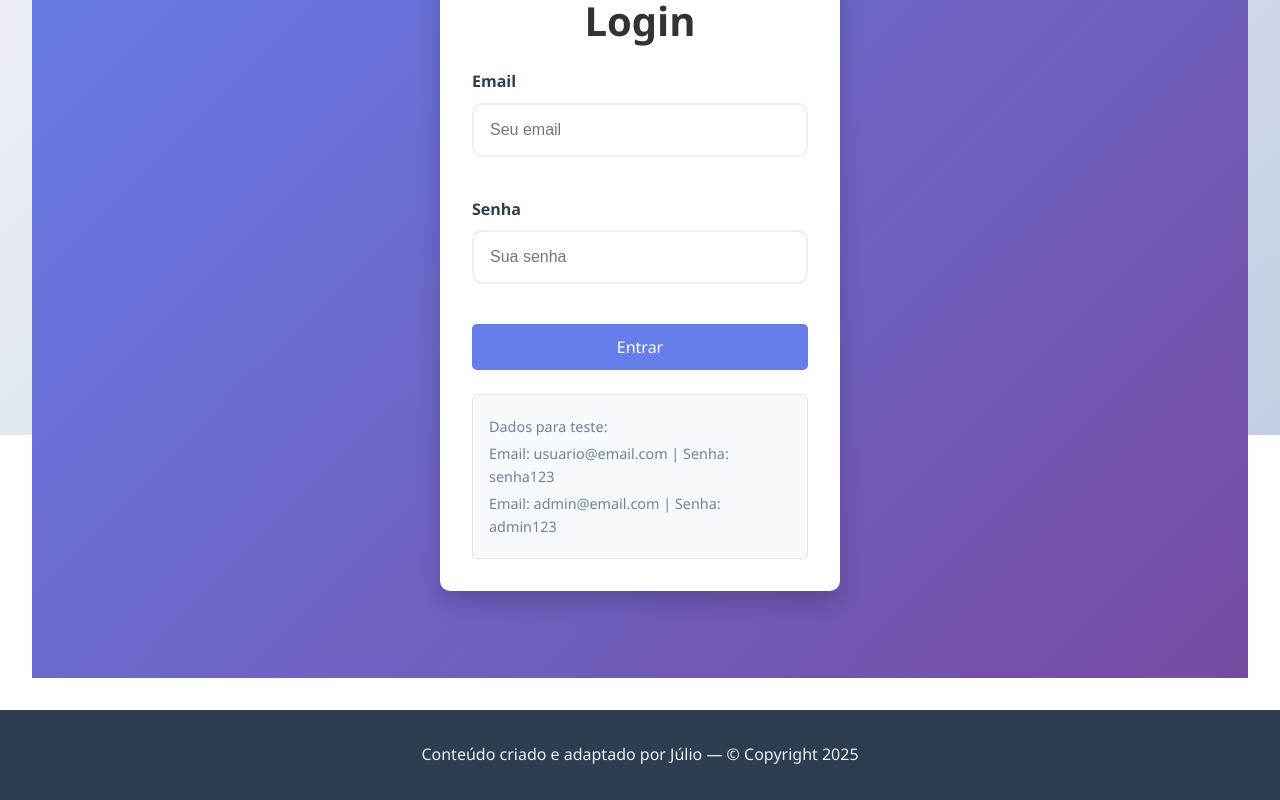
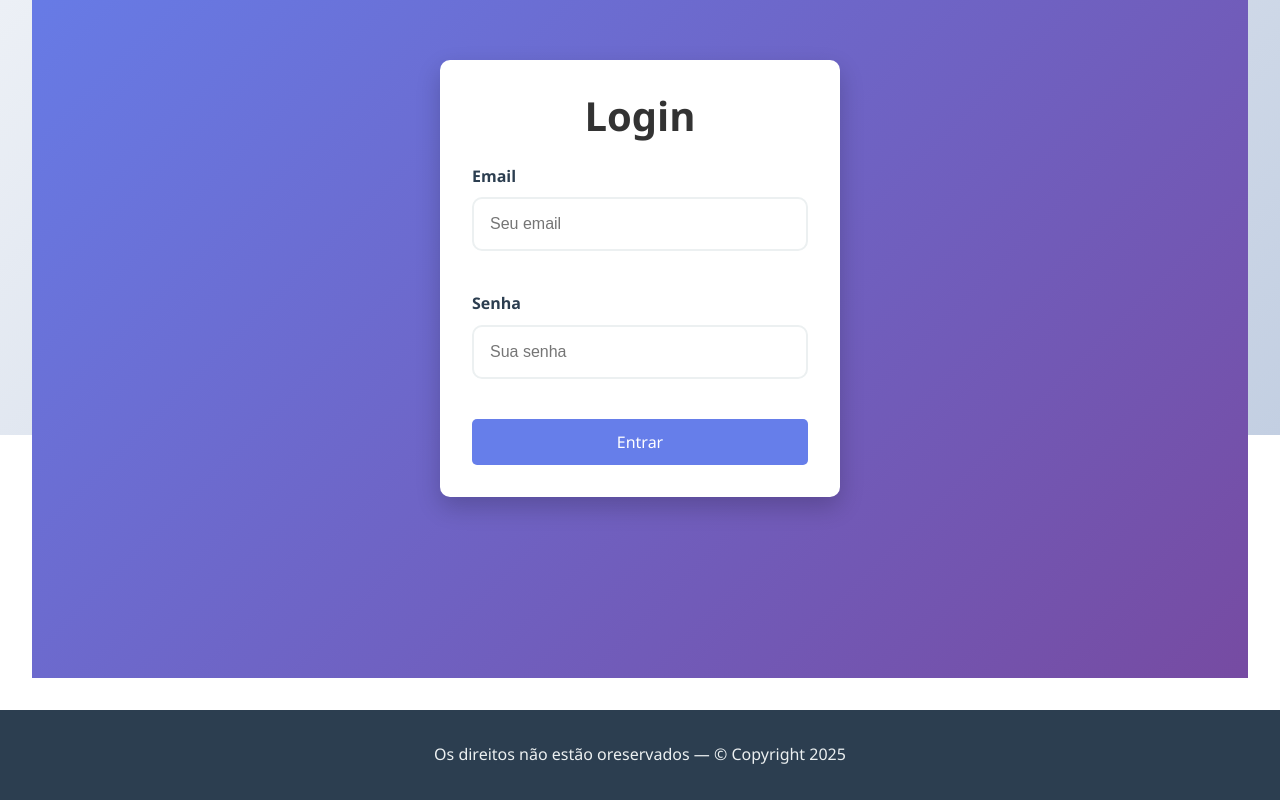
Before and after one commit to juliooujc/PIZZARIA-CALLIDUS, a React (Vite) app in the folder frontend/: page /login in a window 1280 px wide. Shown: the part 365-1165 px from the top of the page. Built offline with nearby package versions, Linux system fonts and the light colour scheme.

Commit message:
Removido as senhas teste de login e alterado a frase de Rodape

```diff
--- a/frontend/src/components/Rodape.jsx
+++ b/frontend/src/components/Rodape.jsx
@@ -5,7 +5,7 @@ const Rodape = () => {
     return (
         <footer className="rodape">
             <p>
-                Conteúdo criado e adaptado por Júlio &#8212; &copy; Copyright 2025
+                Os direitos não estão oreservados &#8212; &copy; Copyright 2025
             </p>
         </footer>
 
--- a/frontend/src/components/login/Login.jsx
+++ b/frontend/src/components/login/Login.jsx
@@ -76,12 +76,6 @@ const Login = () => {
             {loading ? 'Entrando...' : 'Entrar'}
           </button>
         </form>
-
-        <div className="login-demo">
-          <p>Dados para teste:</p>
-          <p>Email: usuario@email.com | Senha: senha123</p>
-          <p>Email: admin@email.com | Senha: admin123</p>
-        </div>
       </div>
     </div>
   );
```
